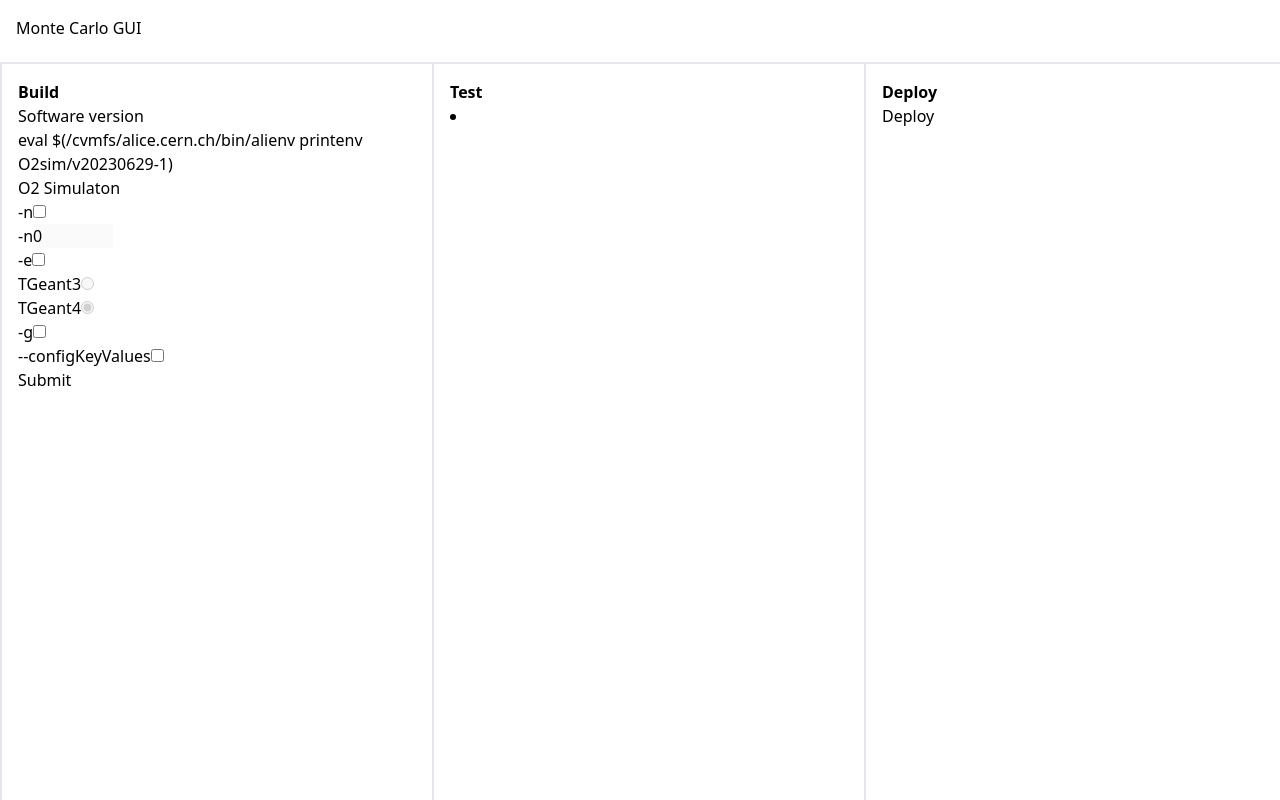
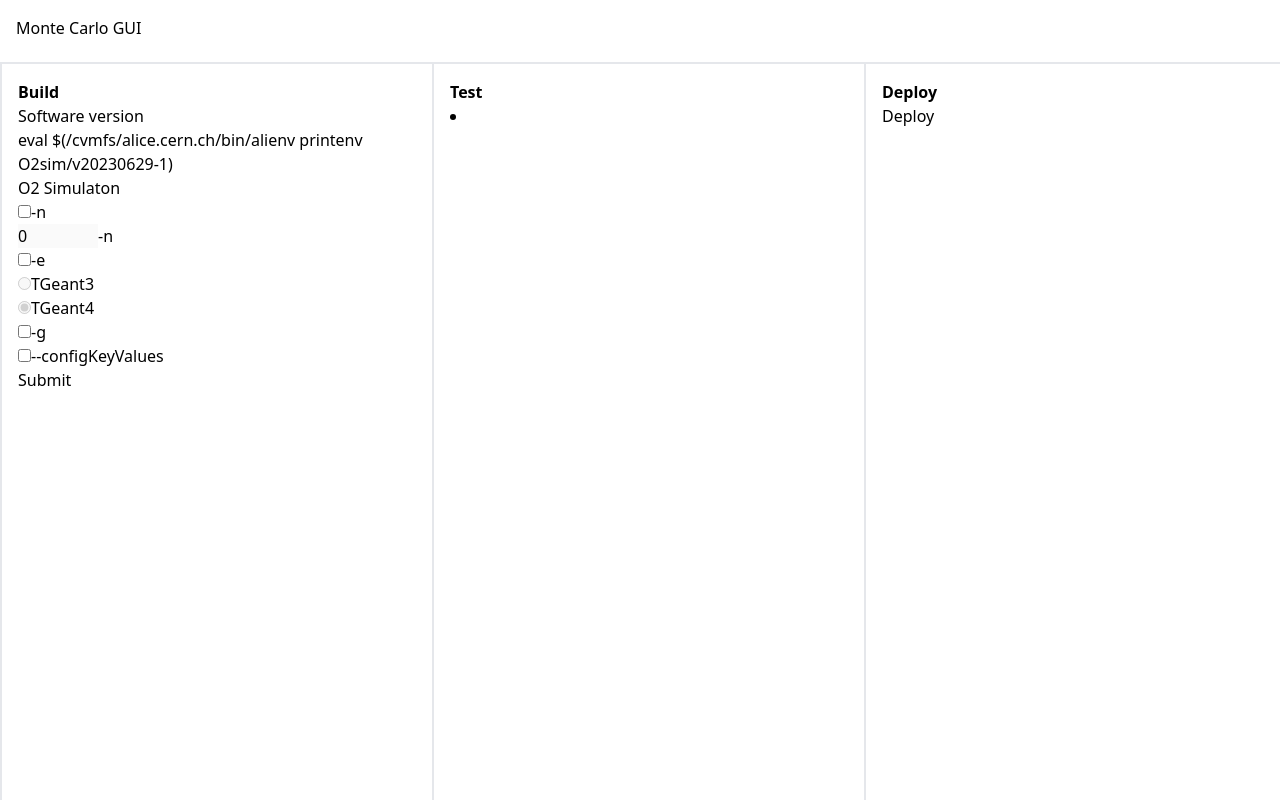
Before and after one commit to apausa/webApplicationDevelopment, a Next.js app: page / in a window 1280 px wide. Built offline with nearby package versions, Linux system fonts and the light colour scheme.

Commit message:
Fix bug
Render inputs after labels

```diff
--- a/next.config.js
+++ b/next.config.js
@@ -1,13 +1,4 @@
 /** @type {import('next').NextConfig} */
-const nextConfig = {
-  // webpack: ((config) => {
-  //   config.externals = {
-  //     bufferutil: "bufferutil",
-  //     "utf-8-validate": "utf-8-validate",
-  //   }
-
-  //   return config
-  // })
-}
+const nextConfig = {}
 
 module.exports = nextConfig
--- a/src/components/dashboard/build/Build.tsx
+++ b/src/components/dashboard/build/Build.tsx
@@ -26,10 +26,10 @@ export default function Build({ handleCreateSimulation }: any) {
       <h2 className="font-bold">Build</h2>
       <form onSubmit={handleSubmit}>
         {buildState.map((command: EvalCmd | O2Cmd, index: number) => (
-          <>
+          <div key={command.title}>
             {index === 0 && (<EvalFieldset command={command as EvalCmd} />)}
             {index === 1 && (<O2Fieldset command={command as O2Cmd} dispatch={dispatch} />)}
-          </>
+          </div>
         ))}
 
         <input type="submit" />
--- a/src/components/dashboard/build/o2Fieldset/InputCheckbox.tsx
+++ b/src/components/dashboard/build/o2Fieldset/InputCheckbox.tsx
@@ -14,7 +14,6 @@ export default function InputCheckbox({ arg, dispatch }: InputCheckboxProps) {
 
   return (
     <div>
-      <label htmlFor={arg.title}>{arg.title}</label>
       <input
         type="checkbox"
         id={arg.title}
@@ -24,6 +23,7 @@ export default function InputCheckbox({ arg, dispatch }: InputCheckboxProps) {
         // Custom
         checked={arg.isChecked}
       />
+      <label htmlFor={arg.title}>{arg.title}</label>
     </div>
   );
 }
--- a/src/components/dashboard/build/o2Fieldset/InputNumber.tsx
+++ b/src/components/dashboard/build/o2Fieldset/InputNumber.tsx
@@ -14,7 +14,6 @@ export default function InputNumber({ arg, dispatch }: InputNumberProps) {
 
   return (
     <div>
-      <label htmlFor={arg!.title}>{arg!.title}</label>
       <input
         type="number"
         id={arg.title}
@@ -26,6 +25,7 @@ export default function InputNumber({ arg, dispatch }: InputNumberProps) {
         min={arg.input.min}
         max={arg.input.max}
       />
+      <label htmlFor={arg!.title}>{arg!.title}</label>
     </div>
   );
 }
--- a/src/components/dashboard/build/o2Fieldset/InputRadio.tsx
+++ b/src/components/dashboard/build/o2Fieldset/InputRadio.tsx
@@ -15,8 +15,7 @@ export default function InputRadio({ arg, dispatch }: InputRadioProps) {
   return (
     <>
       {arg.input.options.map((option) => (
-        <div>
-          <label htmlFor={option}>{option}</label>
+        <div key={option}>
           <input
             type="radio"
             id={option}
@@ -27,6 +26,7 @@ export default function InputRadio({ arg, dispatch }: InputRadioProps) {
             checked={option === arg.value}
             disabled={!arg.isChecked}
           />
+          <label htmlFor={option}>{option}</label>
         </div>
       ))}
     </>
```
